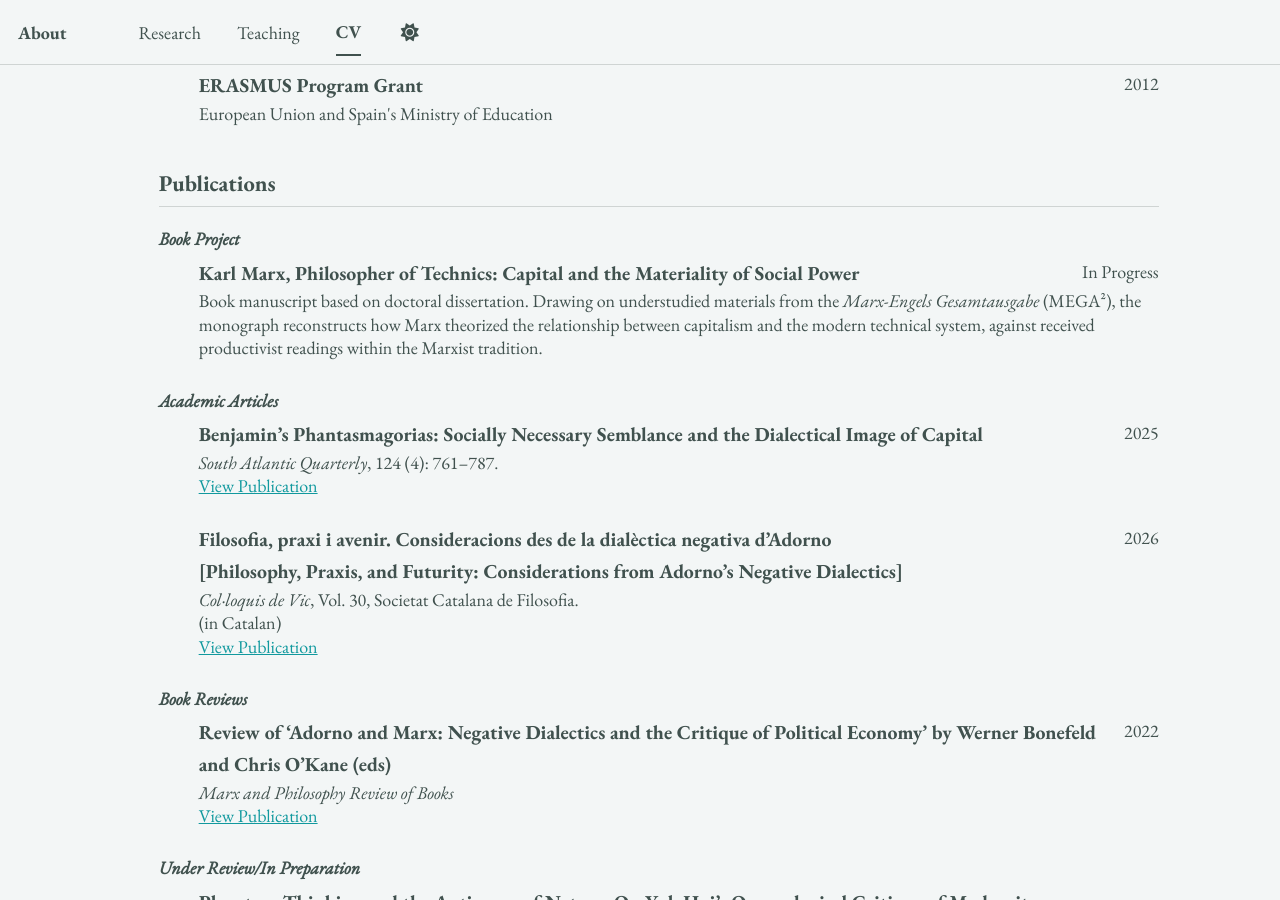
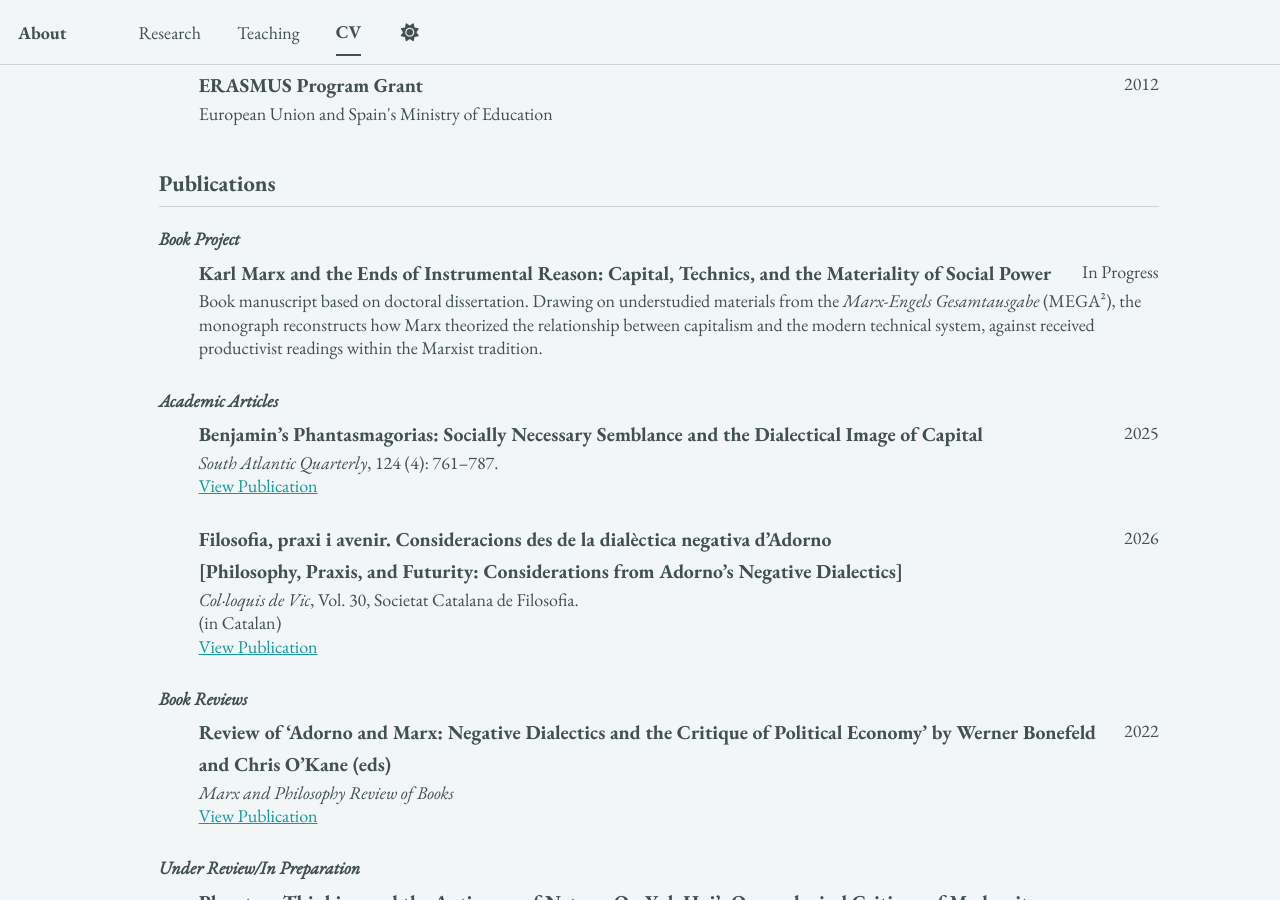
Before and after one commit to epujol90/epujol90.github.io, a Jekyll site: the page built from _pages/cv-json.md, in a window 1280 px wide and 900 px high, scrolled down 2711 px. Built offline with Jekyll 4.4.1, drawn with Linux system fonts in a browser that asks for light colours; a script bundle is joined from its source files by our own code; library files that are not in the unit come from our copies.

Commit message:
Update cv.json

```diff
--- a/_data/cv.json
+++ b/_data/cv.json
@@ -173,7 +173,7 @@
   ],
   "publications": [
     {
-      "name": "Karl Marx, Philosopher of&nbsp;Technics: Capital and the&nbsp;Materiality of&nbsp;Social&nbsp;Power",
+      "name": "Karl Marx and the Ends of&nbsp;Instrumental Reason: Capital, Technics, and&nbsp;the&nbsp;Materiality of&nbsp;Social&nbsp;Power",
       "publisher": "",
       "releaseDate": "In Progress",
       "website": "",
```
